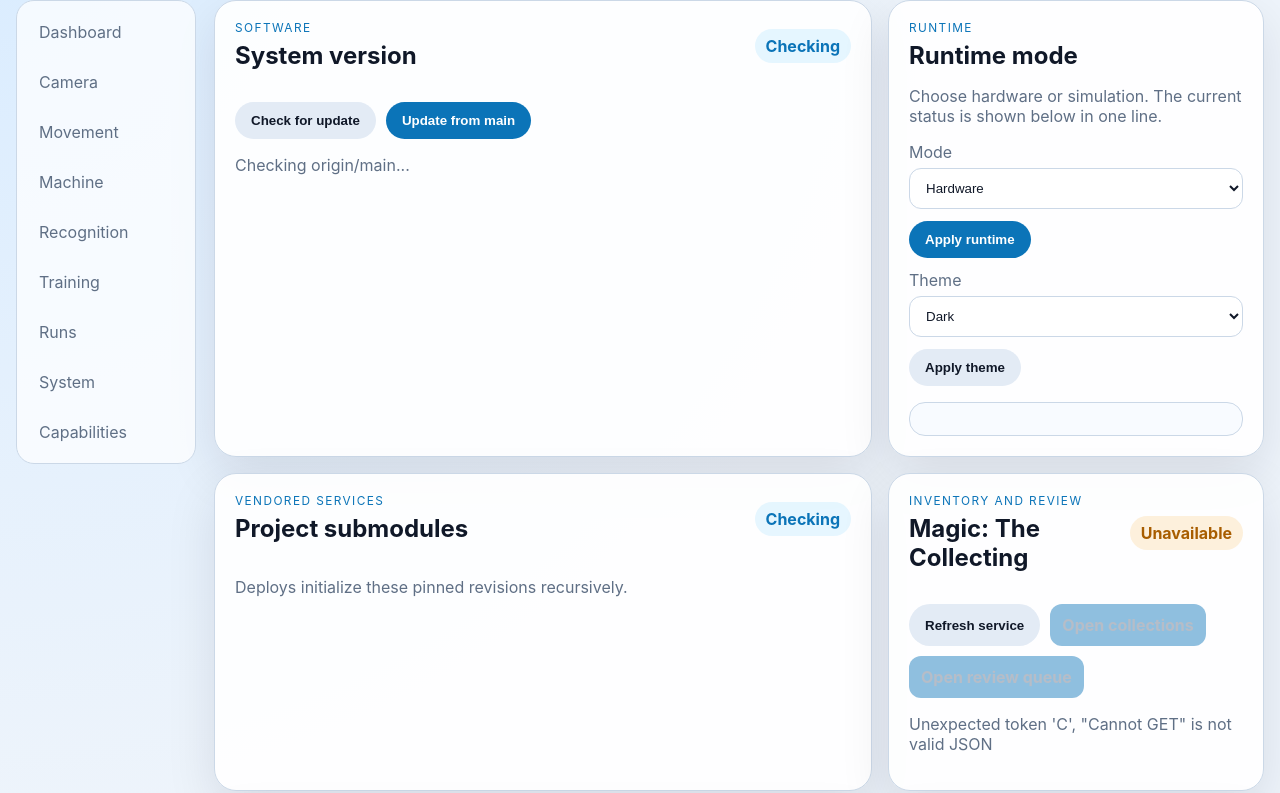
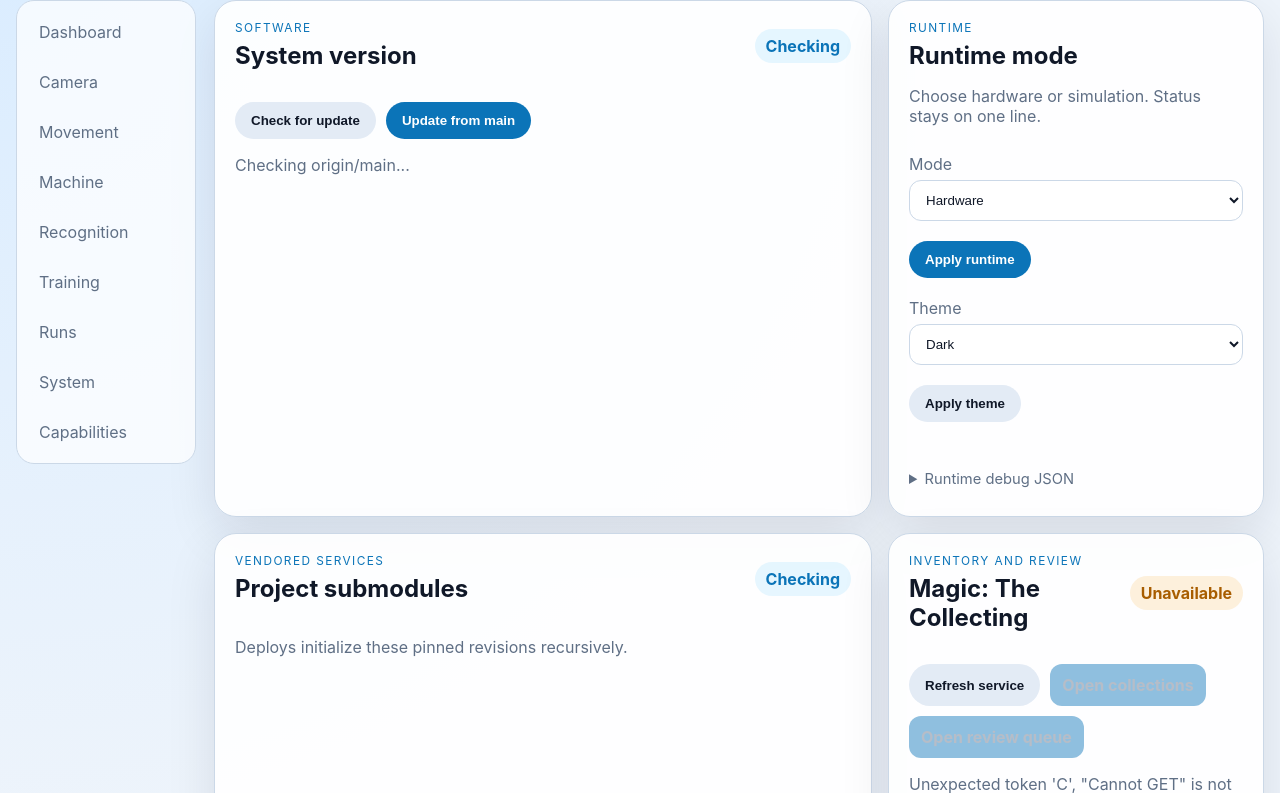
Before and after one commit to schaffer2013/SortingMachineArray, a Python web app: template src/sorter/interfaces/web/templates/system.html in a window 1280 px wide. Shown: the part 103-896 px from the top of the page. Run offline with Jinja, Linux system fonts and the light colour scheme; the template is opened without the code that fills it, so the values that code supplies are empty.

Commit message:
Tighten runtime panel layout

```diff
--- a/pyproject.toml
+++ b/pyproject.toml
@@ -4,7 +4,7 @@ build-backend = "setuptools.build_meta"
 
 [project]
 name = "card-sorter-testbed"
-version = "0.8.14"
+version = "0.8.15"
 description = "Hexagonal architecture card sorting machine test bed"
 readme = "README.md"
 requires-python = ">=3.11"
--- a/src/sorter/interfaces/web/static/app.css
+++ b/src/sorter/interfaces/web/static/app.css
@@ -177,6 +177,14 @@ body {
 .compact-axis-grid button { min-height:44px; }
 .button-row { display:flex; gap:10px; flex-wrap:wrap; margin: 14px 0; }
 .compact-button-row { margin:0; }
+.runtime-debug { margin: 0; }
+.runtime-debug summary {
+  cursor: pointer;
+  color: var(--muted);
+  font-size: .92rem;
+  margin-bottom: 8px;
+}
+.runtime-debug[open] summary { margin-bottom: 10px; }
 button {
   border:0; border-radius: 999px; padding: 11px 16px; background: var(--accent); color: var(--button-text);
   font-weight:700; cursor:pointer;
--- a/src/sorter/interfaces/web/templates/system.html
+++ b/src/sorter/interfaces/web/templates/system.html
@@ -20,25 +20,32 @@
   <article class="panel">
       <p class="eyebrow">Runtime</p>
       <h2>Runtime mode</h2>
-      <p class="muted">
-      Choose hardware or simulation. The current status is shown below in one line.
-      </p>
+      <p class="muted">Choose hardware or simulation. Status stays on one line.</p>
+    <div class="stacked-copy">
       <label>Mode
         <select id="runtime-mode">
           <option value="hardware">Hardware</option>
           <option value="simulation">Simulation</option>
         </select>
       </label>
+      <div class="button-row compact-button-row">
         <button id="runtime-apply" type="button">Apply runtime</button>
+      </div>
       <label>Theme
         <select id="theme-mode">
           <option value="dark">Dark</option>
           <option value="light">Light</option>
         </select>
       </label>
+      <div class="button-row compact-button-row">
         <button id="theme-apply" type="button" class="secondary">Apply theme</button>
+      </div>
       <p id="runtime-message" class="muted"></p>
-    <pre id="system-raw" class="code-block"></pre>
+      <details class="runtime-debug">
+        <summary>Runtime debug JSON</summary>
+        <pre id="system-raw" class="code-block compact-code-block"></pre>
+      </details>
+    </div>
   </article>
 </section>
 <section class="two-column">
```
Lines whose indentation alone changed are shown as unchanged.
